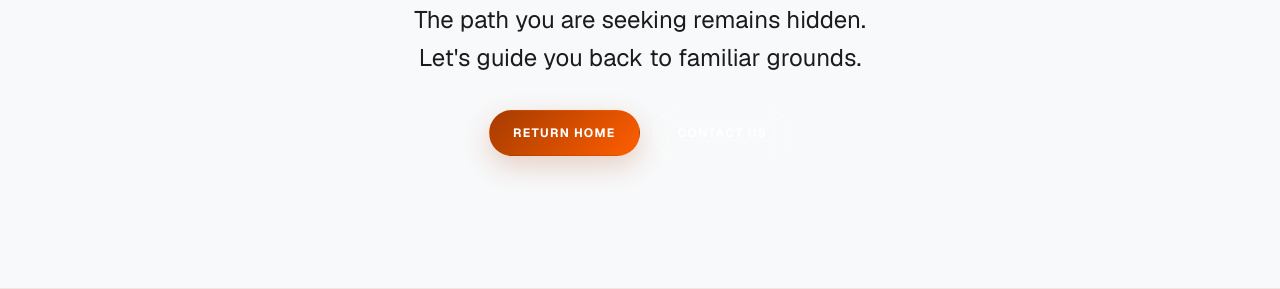
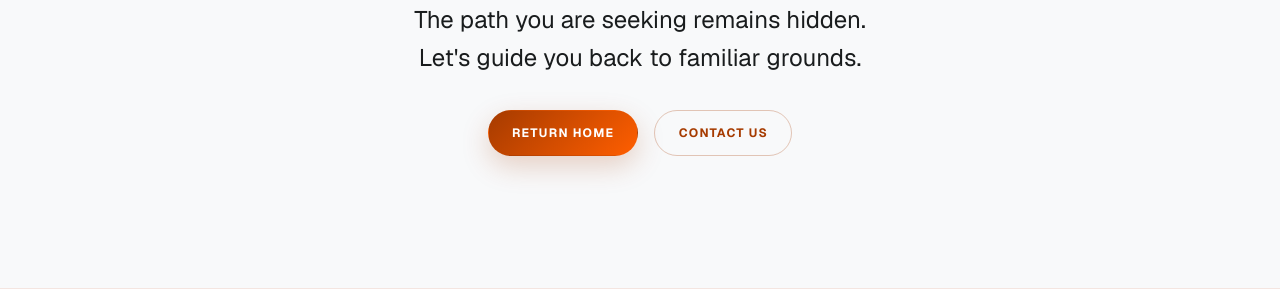
Before and after one commit to Hyper-A171/TEERTHA, a PHP site: page /404.php in a window 1280 px wide. Shown: the part 352-641 px from the top of the page. Run offline with PHP 8.4, Linux system fonts and the light colour scheme.

Commit message:
style: update 404 page action buttons with flexbox layout and outline styling

```diff
--- a/404.php
+++ b/404.php
@@ -12,9 +12,9 @@ require_once 'includes/page-header.php';
                 The path you are seeking remains hidden.
                 <br>Let's guide you back to familiar grounds.
             </p>
-            <div class="hero-actions" style="justify-content: center;">
+            <div class="hero-actions" style="justify-content: center; display: flex; gap: 1rem;">
                 <a href="/" class="button button--primary">Return Home</a>
-                <a href="contact" class="button button--light">Contact Us</a>
+                <a href="contact" class="button button--outline">Contact Us</a>
             </div>
         </div>
     </section>
```
